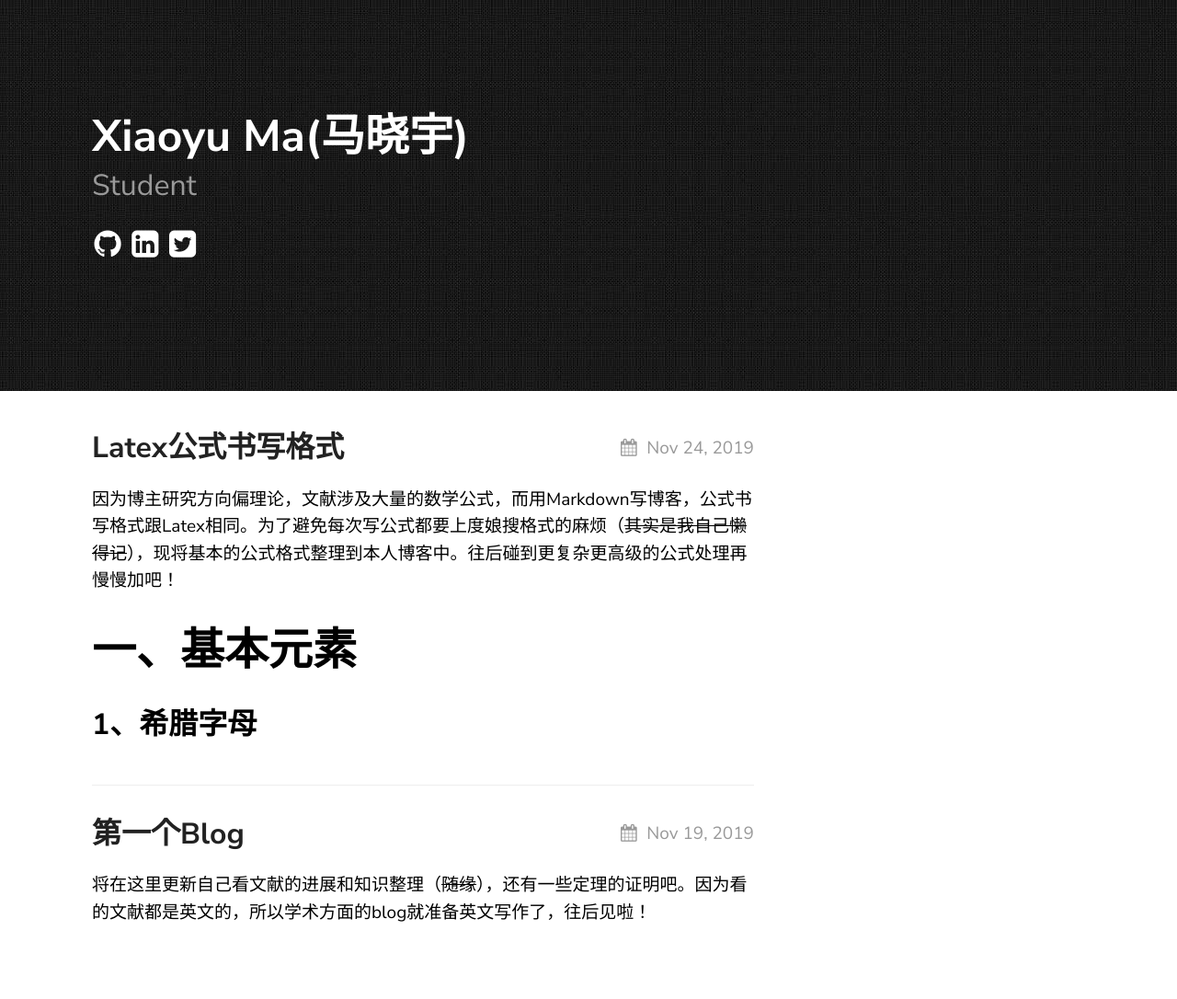
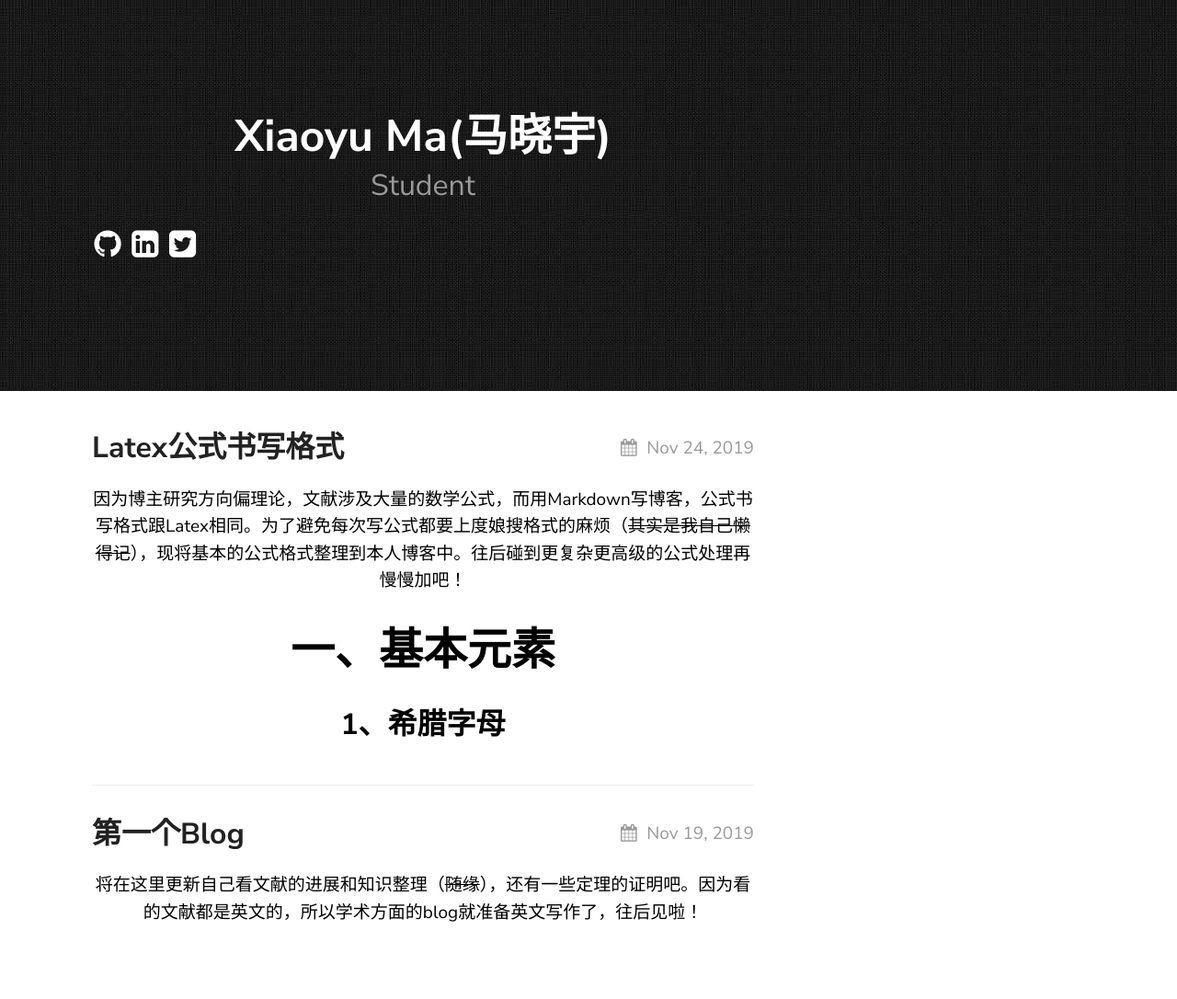
Before and after one commit to derek1998/blog.xiaoyuma, a Jekyll site: the page built from index.md, in a window 1280 px wide. Shown: the whole page at 92% size. Built offline with Jekyll 4.4.1, drawn with Linux system fonts in a browser that asks for light colours.

Commit message:
Update theme.scss

```diff
--- a/_sass/theme.scss
+++ b/_sass/theme.scss
@@ -102,6 +102,7 @@ header {
 // Basic Container Class
 //
 .container {
+	text-align: center;
 	margin:0 150px;
 	max-width: 720px;
 
@@ -206,6 +207,7 @@ header {
 
 .posts, .post-container {
 	margin-top: 40px;
+	margin-bottom: 40px;
 }
 
 .post-meta {
```
